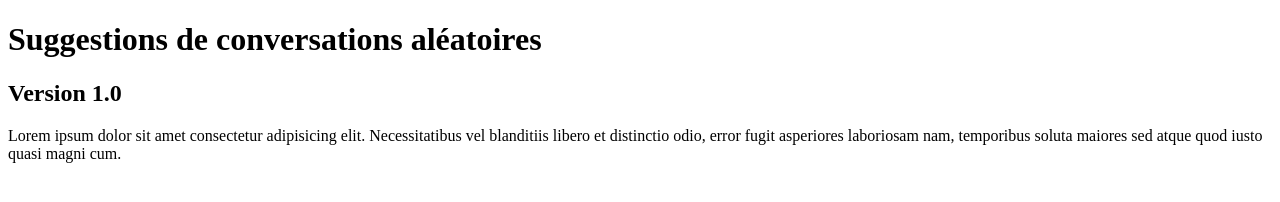
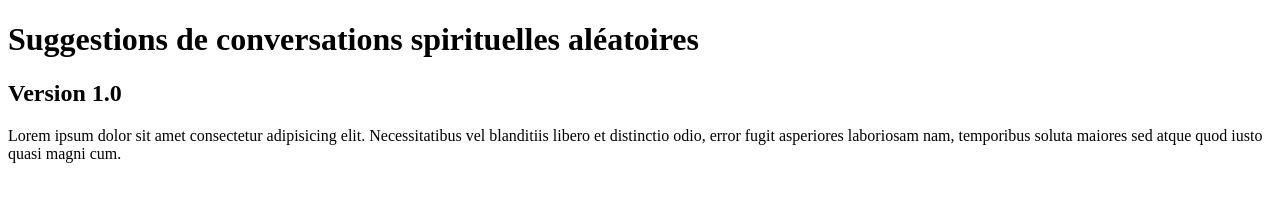
Before and after one commit to syl20pro/jw-conversations, a plain HTML site: page index.html in a window 1280 px wide. Drawn offline with Linux system fonts and the light colour scheme.

Commit message:
minor fix index.html
correction sur title et h1

```diff
--- a/index.html
+++ b/index.html
@@ -4,11 +4,11 @@
 <head>
     <meta charset="UTF-8">
     <meta name="viewport" content="width=device-width, initial-scale=1.0">
-    <title>JW - Suggestions de conversations</title>
+    <title>Suggestions de conversations spirituelles aléatoires</title>
 </head>
 
 <body>
-    <h1>Suggestions de conversations aléatoires</h1>
+    <h1>Suggestions de conversations spirituelles aléatoires</h1>
 
     <h2>Version 1.0</h2>
 
```
